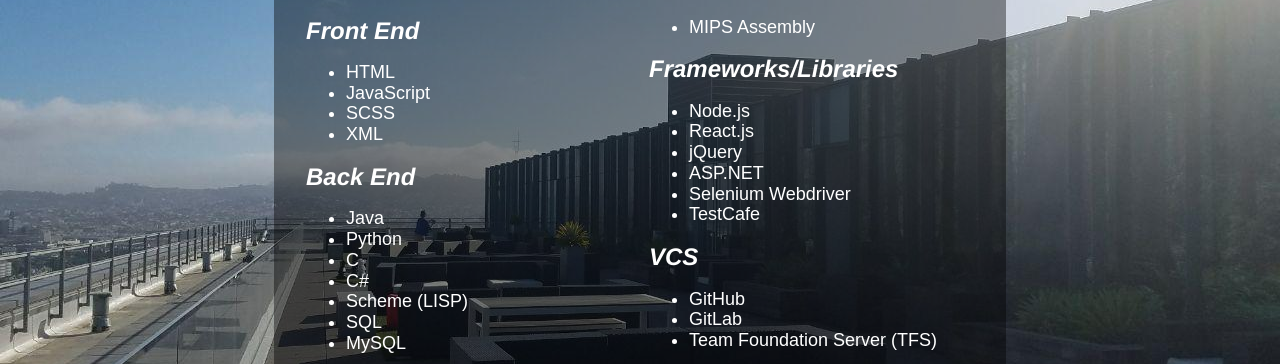
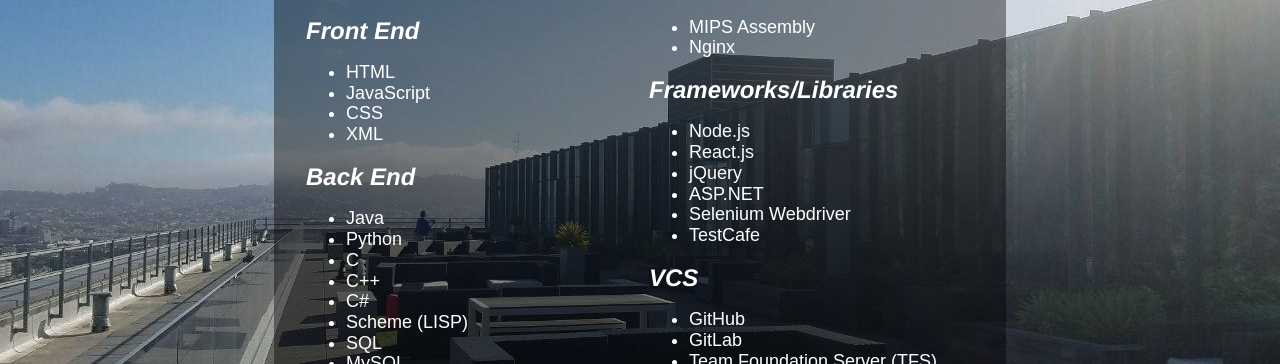
Before and after one commit to qvissak/qvissak.github.io, a plain HTML site: page html/skills.html in a window 1280 px wide. Shown: the part 217-581 px from the top of the page. Drawn offline with Linux system fonts and the light colour scheme.

Commit message:
Update skill section
Include cpp and nginx.

```diff
--- a/html/skills.html
+++ b/html/skills.html
@@ -44,7 +44,7 @@
         <ul>
           <li>HTML</li>
           <li>JavaScript</li>
-          <li>SCSS</li>
+          <li>CSS</li>
           <li>XML</li>
         </ul>
         <h2>Back End</h2>
@@ -52,11 +52,13 @@
           <li>Java</li>
           <li>Python</li>
           <li>C</li>
+          <li>C++</li>
           <li>C#</li>
           <li>Scheme (LISP)</li>
           <li>SQL</li>
           <li>MySQL</li>
           <li>MIPS Assembly</li>
+          <li>Nginx</li>
         </ul>
         <h2>Frameworks/Libraries</h2>
         <ul>
```
